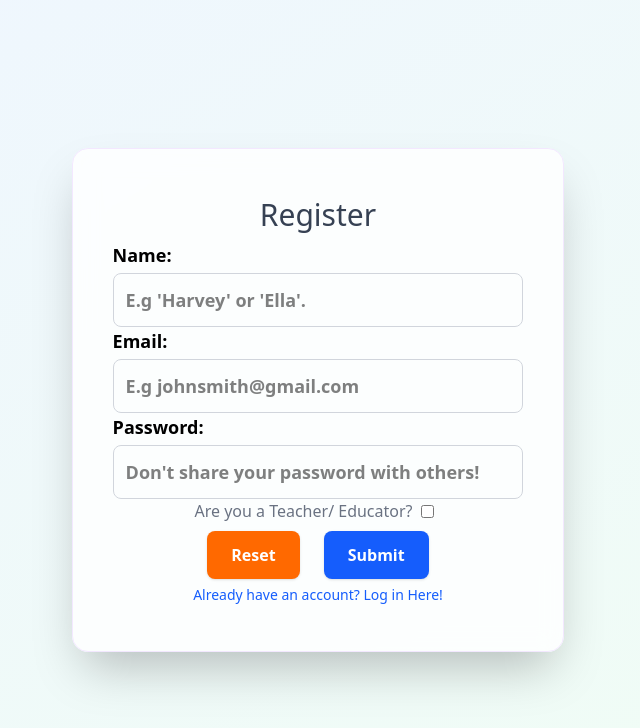
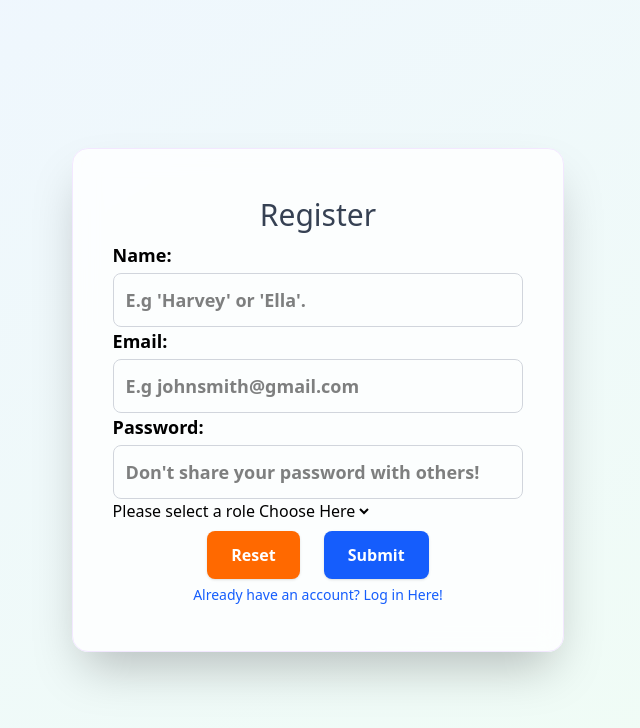
Before and after one commit to HarveyL101/maths_app, a React (Vite) app in the folder client/: page /register in a window 1280 px wide. Shown: the top 728 px of the page, without its empty margins (322-962 px from the left). Built offline with nearby package versions, Linux system fonts and the light colour scheme.

Commit message:
Refactored role selection on registry for improved scalability

```diff
--- a/client/src/components/LoginForm.jsx
+++ b/client/src/components/LoginForm.jsx
@@ -4,7 +4,6 @@ import { useState } from "react";
 const LoginForm = () => {
   const navigate = useNavigate();
   const [errorMessage, setErrorMessage] = useState(null);
-  const [isChecked, setIsChecked] = useState(false);
 
   const handleSubmit = async (e) => {
     e.preventDefault();
@@ -16,7 +15,6 @@ const LoginForm = () => {
     const data = {
       email: formData.get("userEmail"),
       password: formData.get("userPassword"),
-      isEducator: isChecked
     }
 
     if (!data.email || !data.password) {
@@ -45,11 +43,6 @@ const LoginForm = () => {
       } catch (error) {
         console.log("error: ", error);
       }
-  };
-
-  const handleCheckboxChange = (event) => {
-    setIsChecked(!isChecked);
-    console.log(`Checkbox is set to ${isChecked}!`);
   };
 
   return(
@@ -86,20 +79,6 @@ const LoginForm = () => {
           {errorMessage && <p className="text-red-500">{errorMessage}</p>}
         </div>
 
-        <div>
-          <label htmlFor="isEducator" className="educator-checkbox">
-            Are you a Teacher/ Educator?
-            <input
-              className="mx-2"
-              type="checkbox"
-              name="isEducator"
-              id="educatorCheckbox"
-              checked={!isChecked}
-              onChange={handleCheckboxChange}
-            />
-          </label>
-        </div>
-
         <div className="form-button-container">
           <button type="reset" className="form-button bg-orange-500">Reset</button>
           <button type="submit" className="form-button bg-blue-600">Submit</button>
--- a/client/src/components/RegisterForm.jsx
+++ b/client/src/components/RegisterForm.jsx
@@ -6,7 +6,7 @@ import { useState } from "react";
 const RegisterForm = () => {
   const navigate = useNavigate();
   const [errorMessage, setErrorMessage] = useState(null);
-  const [isEducator, setIsEducator] = useState(false);
+  const [role, setRole] = useState(null);
 
 
   const handleRegister = async (e) => {
@@ -96,19 +96,12 @@ const RegisterForm = () => {
           {errorMessage && <p className="text-red-500">{errorMessage}</p>}
         </div>
 
-        <div>
-          <label htmlFor="isEducator" className="educator-checkbox">
-            Are you a Teacher/ Educator?
-            <input
-              className="mx-2"
-              type="checkbox"
-              name="isEducator"
-              id="educatorCheckbox"
-              checked={isEducator}
-              onChange={(e) => setIsEducator(e.target.checked)}
-            />
-          </label>
-        </div>
+        <label>{role ? `Selected role ${role}` : "Please select a role"}</label>
+        <select name="role" onChange={(e) => setRoleLabel(e.target.value)}>
+          <option value="">Choose Here</option>
+          <option value="student">Student</option>
+          <option value="educator">Educator</option>
+        </select>
 
         <div className="form-button-container">
           <button type="reset" className="form-button bg-orange-500">Reset</button>
```
